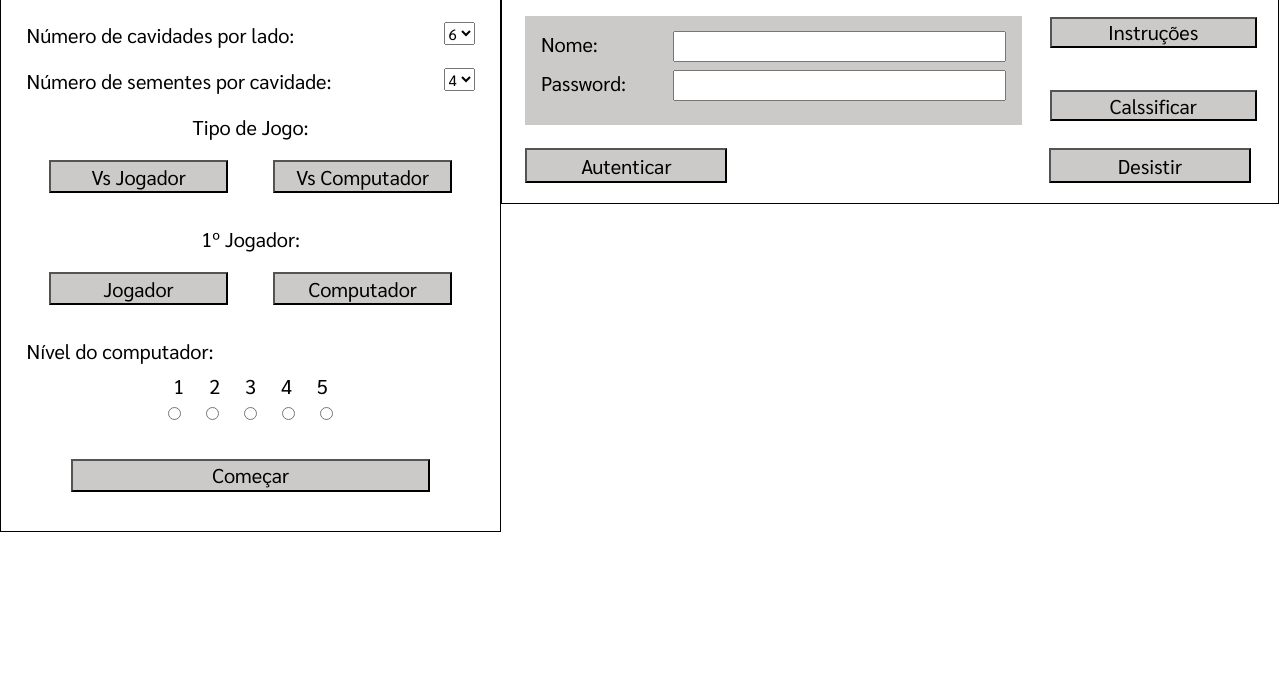
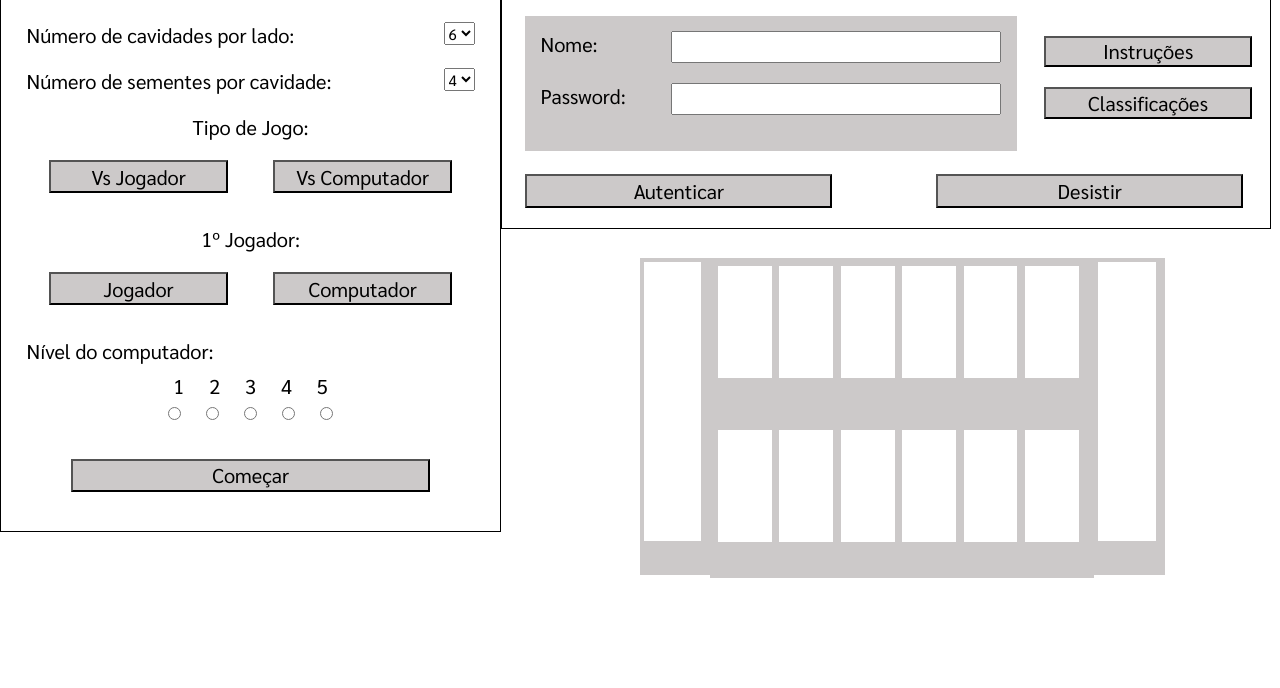
Before and after one commit to Trash-Bud/LTW, a plain HTML site: page index.html in a window 1280 px wide. Shown: the part 112-800 px from the top of the page. Drawn offline with Linux system fonts and the light colour scheme; a web font is replaced by a local one.

Commit message:
aula 11/23

```diff
--- a/index.html
+++ b/index.html
@@ -5,14 +5,38 @@
         <title>Mancala</title>
         <link rel = "stylesheet" href="styles.css">
         <link rel = "stylesheet" href="https://fonts.googleapis.com/css?family=Yeon Sung|Sarabun">
+
+        <script>
+            function getFormResult(id){
+                const element = document.getElementById(id);
+                return element.options[element.selectedIndex].value;
+            }
+
+            function createBoard(){
+                const div1 = document.createElement("DIV");
+                    const div2 = document.createElement("DIV");
+                    for (let i = 0; i < getFormResult("cavidades"); i++){
+		                let spn = document.createElement("SPAN");
+                        let spn2 = document.createElement("SPAN");
+                        let t = document.createTextNode("&nbsp ");
+                        let t2 = document.createTextNode("&nbsp ");
+		                spn.appendChild(t);
+                        spn2.appendChild(t2);
+                        div1.appendChild(spn);
+                        div2.appendChild(spn2);
+                        }
+                    document.body.appendChild(div1);
+                    document.body.appendChild(div2);
+            }
+        </script>
     </head>
     <body>
-        <div class="rules">
-            <div id = "instructions">
-                <a href ="#"><button type ="button">X</button></a>
+        <div class="pop_up">
+            <div id="instructions">
+                <a href ="#"><button type="button">X</button></a>
 
-                <h1 class = "center_elem">Regras:</h1>
-                <b class = "rules_section">Tabuleiro</b>
+                <h1 class="center_elem">Regras:</h1>
+                <b class="rules_section">Tabuleiro</b>
                 <img src="tabuleiro1.png" alt="Tabuleiro de Mancala vazio">
                 <ul></ul>
                 <li>2 conjuntos de cavidades centrais alinhadas</li>
@@ -20,7 +44,7 @@
                 <li>Cada jogador controla as cavidades do seu lado …</li>
                 <li>… bem como o armazém que fica à sua direita</li>
                 <p></p>
-                <b class = "rules_section">Peças</b>
+                <b class="rules_section">Peças</b>
                 <img src="pecas.png" alt="Peças de Mancala">
                 <ul></ul>
                 <li>As peças denominam-se sementes</li>
@@ -28,13 +52,13 @@
                 <li>Devem ser dispostas dentro das cavidades</li>
                 <li>Desafio extra: evitar uma disposição excessivamente regular</li>
                 <p></p>
-                <b class = "rules_section">Início do jogo</b>
+                <b class="rules_section">Início do jogo</b>
                 <img src="inicio.png" alt="Peças de Mancala">
                 <ul></ul>
                 <li>Os armazéns estão vazios (sem sementes)</li>
                 <li>As restantes cavidades têm o mesmo número de sementes</li>
                 <p></p>
-                <b class = "rules_section">Forma de jogar</b>
+                <b class="rules_section">Forma de jogar</b>
                 <img src="inicio.png" alt="Peças de Mancala">
                 <ul></ul>
                 <li>Jogadores semeiam as suas sementes alternadamente</li>
@@ -44,7 +68,7 @@
                     <dd>- ficar com algumas sementes do adversário</dd>
                 <li>Termina quando um dos jogadores fica sem sementes</li>
                 <p></p>
-                <b class = "rules_section">Começar a semear</b>
+                <b class="rules_section">Começar a semear</b>
                 <img src="semear.png" alt="Peças de Mancala">
                 <ul></ul>
                 <li>Escolher uma cavidade do seu lado (que não o armazém)</li>
@@ -52,7 +76,7 @@
                 <li>Colocar 1 semente nas N cavidade seguintes</li>
                 <li>A semeadura é feita no sentido anti-horário</li>
                 <p></p>
-                <b class = "rules_section">Continuar a semear</b>
+                <b class="rules_section">Continuar a semear</b>
                 <img src="semear2.png" alt="Peças de Mancala">
                 <ul></ul>
                 <li>Se a cavidade seguinte for o seu armazém, semear também</li>
@@ -60,12 +84,12 @@
                 <li>Se atingir o armazém do adversário, não semear</li>
                 <li>Mas depois continuar do seu lado, se ainda tiver sementes</li>
                 <p></p>
-                <b class = "rules_section">Última semente em armazem</b>
+                <b class="rules_section">Última semente em armazem</b>
                 <img src="ultimo.png" alt="Peças de Mancala">
                 Volta a jogar se a <b>última</b> semente for semeada for no seu próprio <b>armazém</b>
                 <p>Semeando cavidade agora vazia, a última semente cai no armazém e volta a jogar</p>
                 <p></p>
-                <b class = "rules_section">Última semente em cavidade vazia</b>
+                <b class="rules_section">Última semente em cavidade vazia</b>
                 <img src="ultima semente.png" alt="Peças de Mancala">
                 Se a <b>última</b> semente calhar numa <b>sua</b> cavidade <b>vazia</b>, transferir para o seu armazém as sementes
                 <ul></ul>
@@ -74,7 +98,7 @@
                 <p></p>
                 <i>Semeando a partir da 3ª cavidade a contar da esquerda acrescenta 6 + 1 sementes ao seu armazém</i>
                 <p></p>
-                <b class = "rules_section">Terminar</b>
+                <b class="rules_section">Terminar</b>
                 <img src="terminar.png" alt="Peças de Mancala">
                 <ul></ul>
                 <li>Jogo termina quando um dos jogadores não pode jogar</li>
@@ -85,80 +109,148 @@
             </div>
 
         </div>
-        <div id = "logo" class = "border">
+        <div class="pop_up">
+            <div id="classificacao">
+                <a href="#"><button type="button">X</button></a>
+                <h1 class="center_elem">Highscores:</h1>
+            </div>
+        </div>
+        <div id="logo" class="border">
             <h1>Mancala</h1>
         </div>
-        <div id = "settings" class = "border">
-            <div class = "elem_settings">
+        <div id="settings" class="border">
+            <div class="elem_settings">
                 Número de cavidades por lado:
-                <select name = "cavidades">
-                    <option value = "6"> 6</option>
-                    <option value = "7"> 7</option>
-                    <option value = "8"> 8</option>
-                    <option value = "9"> 9</option>
+                <select id="cavidades" name="cavidades" size="1" onchange="createBoard()">
+                    <option value="6"> 6</option>
+                    <option value="7"> 7</option>
+                    <option value="8"> 8</option>
+                    <option value="9"> 9</option>
                 </select>
             </div>
-            <div class = "elem_settings">
+            <div class="elem_settings">
                 Número de sementes por cavidade:
-                <select name = "sementes">
-                    <option value = "4"> 4</option>
-                    <option value = "5"> 5</option>
-                    <option value = "6"> 6</option>
-                    <option value = "7"> 7</option>
-                    <option value = "8"> 8</option>
-                    <option value = "9"> 9</option>
+                <select id="sementes" name="sementes" size="1">
+                    <option value="4"> 4</option>
+                    <option value="5"> 5</option>
+                    <option value="6"> 6</option>
+                    <option value="7"> 7</option>
+                    <option value="8"> 8</option>
+                    <option value="9"> 9</option>
                 </select>
             </div>
-            <div class = "elem_settings center_elem">
+            <div class="elem_settings center_elem">
                 Tipo de Jogo:
                 <div>
-                    <button type ="button" class = "left_button medium_button">Vs Jogador</button>
-                    <button type ="button" class = "right_button medium_button">Vs Computador</button>
+                    <button type="button" class="left_button medium_button">Vs Jogador</button>
+                    <button type="button" class="right_button medium_button">Vs Computador</button>
                 </div>
             </div>
-            <div class = "elem_settings center_elem">
+            <div class="elem_settings center_elem">
                 1º Jogador:
                 <div>
-                    <button type ="button" class = "left_button medium_button">Jogador</button>
-                    <button type ="button" class = "right_button medium_button">Computador</button>
+                    <button type="button" class="left_button medium_button">Jogador</button>
+                    <button type="button" class="right_button medium_button">Computador</button>
                 </div>
             </div>
-            <div class ="elem_settings">
+            <div class="elem_settings">
                 Nível do computador:
-                <div class = "center_elem uper_border">
-                    <label class = "radio_button_label">1</label>
-                    <label class = "radio_button_label">2</label>
-                    <label class = "radio_button_label">3</label>
-                    <label class = "radio_button_label">4</label>
-                    <label class = "radio_button_label">5</label>
+                <div class="center_elem uper_border">
+                    <label class="radio_button_label">1</label>
+                    <label class="radio_button_label">2</label>
+                    <label class="radio_button_label">3</label>
+                    <label class="radio_button_label">4</label>
+                    <label class="radio_button_label">5</label>
                 </div>
-                <form class = "center_elem">
-                    <input type = "radio" id = "1" name= "1" value = "1" class = "radio_button">
-                    <input type = "radio" id = "2" name= "2" value = "2" class = "radio_button">
-                    <input type = "radio" id = "3" name= "3" value = "3" class = "radio_button">
-                    <input type = "radio" id = "4" name= "4" value = "4" class = "radio_button">
-                    <input type = "radio" id = "5" name= "5" value = "5" class = "radio_button">
+                <form class="center_elem">
+                    <input type="radio" id="1" name="radio_answer" value="1" class="radio_button">
+                    <input type="radio" id="2" name="radio_answer" value="2" class="radio_button">
+                    <input type="radio" id="3" name="radio_answer" value="3" class="radio_button">
+                    <input type="radio" id="4" name="radio_answer" value="4" class="radio_button">
+                    <input type="radio" id="5" name="radio_answer" value="5" class="radio_button">
                 </form>
             </div>
-            <div class = "center_elem">
-                <button type ="button" class = "big_button">Começar</button>
+            <div class="center_elem">
+                <button type="button" class="big_button">Começar</button>
             </div>
         </div>
-        <div id = "commands" class = "border">
-            <div class = "auth">
+        <div id="commands" class="border">
+            <div>
+                <div class="auth">
+                    <div>
                         <label for="nome">Nome:</label>
                         <input type="text" id="nome" name="nome" class ="input_auth"><br><br>
-
+                    </div>
+                    <div>
                         <label for="password">Password:</label>
                         <input type="text" id="password" name="password" class ="input_auth"><br><br>
                     </div>
+                </div>
                 <div class = "pop_ups">
-                <a href="#instructions"><button type ="button" class = " right_button pop_up_buttons instructions_button">Instruções</button></a>
-                <button type ="button" class = " right_button pop_up_buttons classifications_button">Calssificar</button>
+                    <a href="#instructions"><button type="button" class=" right_button pop_up_buttons">Instruções</button></a>
+                    <a href="#classificacao"><button type="button" class=" right_button pop_up_buttons">Classificações</button></a>
                 </div>
-            <div class = "game_controls">
-                <button type ="button" class = "auth_button game_buttons" >Autenticar</button>
-                <button type ="button" class = "give_up_button game_buttons">Desistir</button>
+            </div>
+            <div class="game_controls">
+                <button type="button" class="auth_button game_buttons">Autenticar</button>
+                <button type="button" class="give_up_button game_buttons">Desistir</button>
+            </div>
+        </div>
+        <div id = "board">
+            <div id = "containers">
+                <div class = "container">
+                    &nbsp
+                </div>
+            </div>
+            <div id="cavities">
+
+                <div class="row">
+                        <div class="cavity">
+                            &nbsp
+                        </div>
+                        <div class="cavity">
+                            &nbsp
+                        </div>
+                        <div class="cavity">
+                            &nbsp
+                        </div>
+                        <div class="cavity">
+                            &nbsp
+                        </div>
+                        <div class="cavity">
+                            &nbsp
+                        </div>
+                        <div class="cavity">
+                            &nbsp
+                        </div>
+
+                    </div>
+                    <div class="row">
+                        <div class="cavity">
+                            &nbsp
+                        </div>
+                        <div class="cavity">
+                            &nbsp
+                        </div>
+                        <div class="cavity">
+                            &nbsp
+                        </div>
+                        <div class="cavity">
+                            &nbsp
+                        </div>
+                        <div class="cavity">
+                            &nbsp
+                        </div>
+                        <div class="cavity">
+                            &nbsp
+                        </div>
+                    </div>
+
+            </div>
+            <div id = "containers">
+                <div class = "container">
+                    &nbsp
+                </div>
             </div>
     </div>
 
--- a/styles.css
+++ b/styles.css
@@ -2,8 +2,9 @@
     font-family: Sarabun;
     font-size: 20px;
 }
-body {
+html, body{
     margin: 0;
+    height: 100%;
 }
 h1{
     font-family: Yeon Sung;
@@ -13,11 +14,10 @@ h1{
 
 #logo{
     text-align: center;
-    padding: 1%
+    padding: 1%;
 }
 
 #settings{
-    padding: 1%;
     display: inline-block;
     width: 35%;
     padding: 2%;
@@ -25,8 +25,55 @@ h1{
 }
 
 #commands{
-    width: 60.6%;
+    width: 60%;
     float: left;
+}
+#cavities{
+
+    width: 60%;
+    height: 100%;
+    float: left;
+    background-color: rgb(204, 201, 201);
+    margin-top: 0.5%;
+    margin-bottom: 0.5%;
+}
+#board{
+    margin:2% 0 0 2%;
+    height: 40%;
+    width:50%;
+    float:right;
+}
+#containers{
+    background-color: rgb(204, 201, 201);
+    margin-top: 0.5%;
+    margin-bottom: 0.5%;
+    height: 97%;
+    float: left;
+    width: 10%;
+    padding:0.5%;
+}
+.row{
+    margin: 1%;
+    width: 100%;
+    height: 50%;
+    text-align: center;
+}
+
+.container{
+    width: 90%;
+    height: 90%;
+    margin: 1%;
+    float: left;
+    background-color: rgb(255, 255, 255);
+    float:left;
+}
+
+.cavity{
+    width: 14%;
+    height: 70%;
+    margin: 1%;
+    float: left;
+    background-color: rgb(255, 255, 255);
 }
 
 .border{
@@ -68,28 +115,25 @@ h1{
     margin: 1%;
     padding: 2%;
     width: 60%;
-    font-size: 10px;
+    font-size: 10%;
     margin-top: 2.5%;
     margin-left: 3%;
 }
 .input_auth{
-    height: 25px;
+    height: 2%;
     width: 70%;
     float: right;
 }
 .pop_ups{
+    margin-top: 2.5%;
     float:left;
+    width:30%;
 }
 .pop_up_buttons{
     width: 90%;
     font-size: 20px;
 }
-.instructions_button{
-    margin-bottom: 0.3em;
-}
-.classifications_button{
-    margin-top: 1.8em;
-}
+
 .game_controls{
     width: 100%;
     margin: 2% 0%;
@@ -97,7 +141,7 @@ h1{
 
 }
 .game_buttons{
-    width: 26%;
+    width: 40%;
     font-size: 20px;
 
 }
@@ -110,7 +154,7 @@ h1{
     margin-left:3%;
 }
 
-.rules div {
+.pop_up div {
     display: none;
     position:fixed;
     background-color: rgb(204, 201, 201);
@@ -122,7 +166,7 @@ h1{
     padding: 1%;
 }
 
-.rules div:target {
+.pop_up div:target {
     display: block;
 }
 .rules_section{
```
Also changed, not shown: 1 other file. Lines whose indentation alone changed are shown as unchanged.
